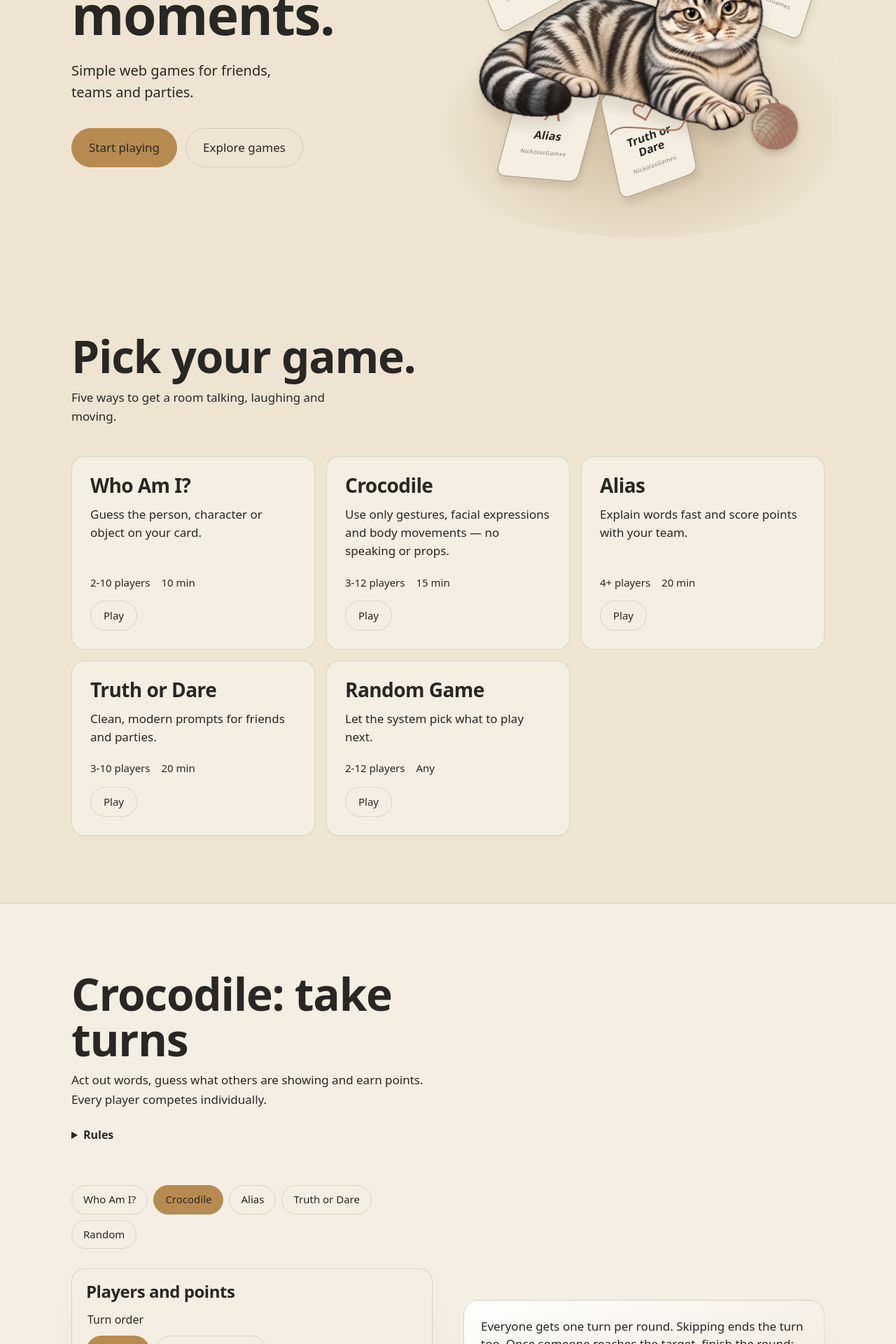
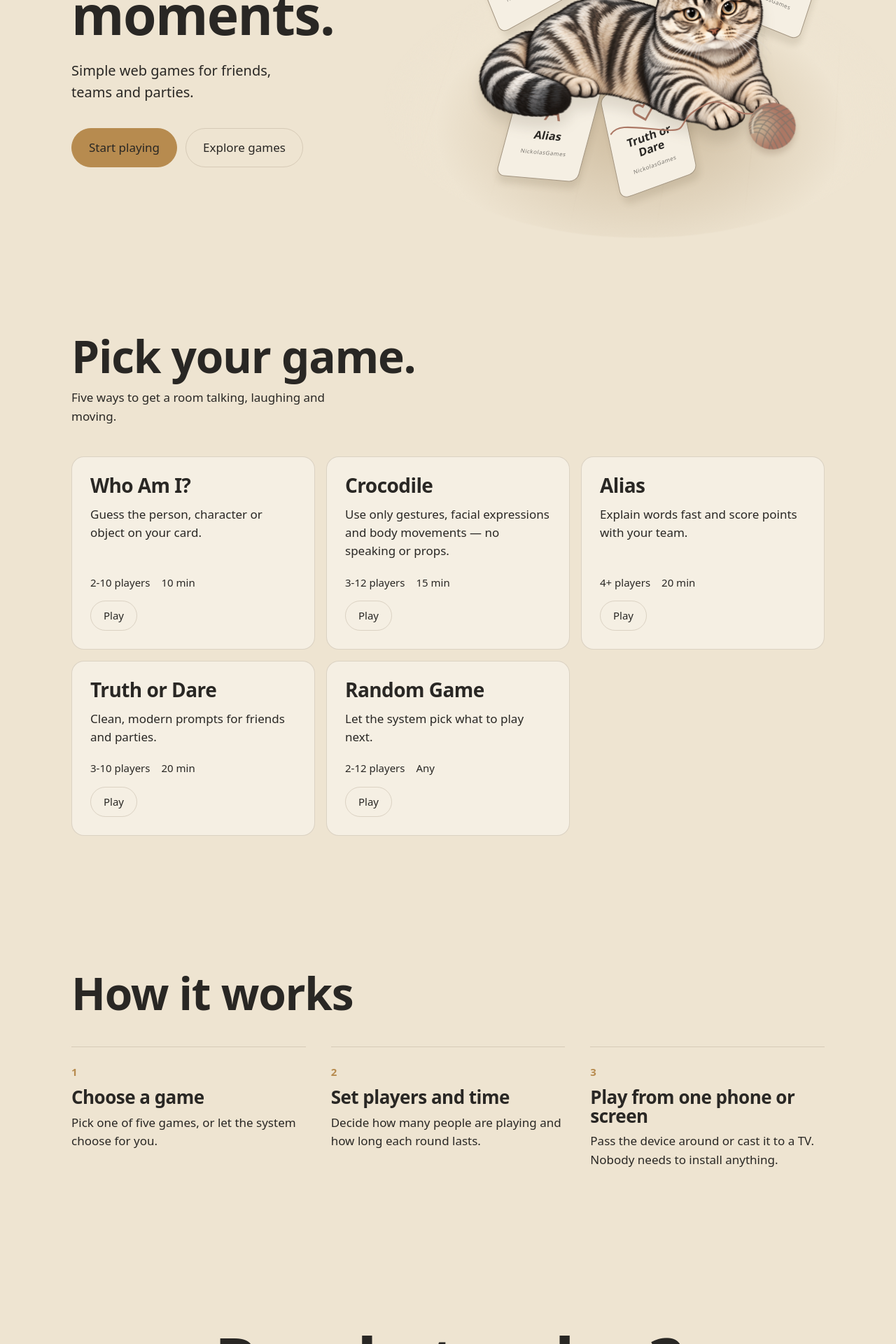
Before and after one commit to Nikruto-1/NickolasGames, a React (Vite) app in the folder NickolasGames/ClientApp/: page / in a window 1280 px wide. Shown: the part 300-2220 px from the top of the page at 70% size. Built offline with nearby package versions, Linux system fonts and the light colour scheme.

Commit message:
Separate home and game views, add shareable game URLs and browser back navigation

```diff
--- a/NickolasGames/ClientApp/src/NickolasGames.jsx
+++ b/NickolasGames/ClientApp/src/NickolasGames.jsx
@@ -12,7 +12,8 @@ import { AppStatus } from "./components/AppStatus";
 import { initialLanguage, updateSiteMetadata, LANGUAGE_PATHS } from "./utils/siteMetadata.js";
 import { PRIVACY_COPY } from "./locales/privacy.js";
 import { readValue, writeValue } from "./utils/progress";
-import { scrollToSection } from "./utils/pageNavigation.js";
+import { gameFromSearch, pageForGame } from "./utils/gameNavigation.js";
+import { GameScreen } from "./components/GameScreen.jsx";
 import { COPY } from "./locales";
 import "./nickolasgames.css";
 import "./product.css";
@@ -22,18 +23,23 @@ const pickRandom = () => PLAYABLE[Math.floor(Math.random() * PLAYABLE.length)];
 
 export default function NickolasGames() {
   const [showIntro, setShowIntro] = useState(false);
-  const [startRequest,setStartRequest]=useState(0);
-  const requestStart=()=>{setStartRequest(value=>value+1);document.querySelector("#preview")?.scrollIntoView({behavior:"instant",block:"start"});};
+  const [startRequest,setStartRequest] = useState(0);
+  const [screenGame, setScreenGame] = useState(() => gameFromSearch(location.search));
   const finishIntro = useCallback(() => setShowIntro(false), []);
   const [lang, setLang] = useState(initialLanguage);
   const [game, setGame] = useState(() => { const g = readValue("nickolasgames-active-game"); return PLAYABLE.includes(g) ? g : "crocodile"; });
   useEffect(() => { writeValue("nickolasgames-active-game", game); }, [game]);
   const t = COPY[lang] || COPY.en;
-  const choose = (k, scroll) => {
+  const navigate = (k) => {
+    const selected = k === "random" ? pickRandom() : (PLAYABLE.includes(k) ? k : null);
+    if (selected) setGame(selected);
+    setScreenGame(selected);
     setStartRequest(0);
-    setGame(k === "random" ? pickRandom() : k);
-    if (scroll) scrollToSection("#preview");
+    history.pushState(null, "", pageForGame(lang, selected, location.search));
+    window.scrollTo({ top: 0, behavior: "instant" });
   };
+  const requestStart = () => navigate(game);
+  const choose = (k) => navigate(k);
 
   useEffect(() => {
     try { localStorage.setItem("nickolasgames-lang", lang); } catch {}
@@ -43,27 +49,45 @@ export default function NickolasGames() {
     if (location.pathname !== nextPath) history.replaceState(null, "", nextPath + location.search);
     const update = () => updateSiteMetadata(lang, t.games, (PRIVACY_COPY[lang] || PRIVACY_COPY.en).title);
     update();
-    addEventListener("popstate", update);
-    return () => removeEventListener("popstate", update);
+    return undefined;
+  }, [lang]);
+
+  useEffect(() => {
+    const onHistory = () => {
+      const route = gameFromSearch(location.search);
+      setScreenGame(route);
+      if (route) setGame(route);
+      const pathLang = location.pathname.split("/").find(part => Object.hasOwn(LANGUAGE_PATHS, part));
+      if (pathLang && pathLang !== lang) setLang(pathLang);
+    };
+    addEventListener("popstate", onHistory);
+    return () => removeEventListener("popstate", onHistory);
   }, [lang]);
 
   return (
     <>
       {showIntro && <HolmesIntro lang={lang} onComplete={finishIntro} />}
       <div inert={showIntro ? true : undefined}>
-      <SiteNavigation lang={lang} setLang={setLang} label={t.language} />
+      <SiteNavigation lang={lang} setLang={setLang} label={t.language} onHome={() => navigate(null)} />
       <AppStatus lang={lang} />
       <main id="main">
-      <Hero t={t} onStart={requestStart} />
-      <GamesGrid games={t.games} t={t} onPlay={(k) => choose(k, true)} />
-      {game === "crocodile"
-        ? <CharadesGame key={`${lang}-${game}`} games={t.games} t={t} lang={lang} startRequest={startRequest} onGame={(k) => choose(k, false)} />
-        : game === "whoami" ? <WhoAmIGame key={`${lang}-${game}`} games={t.games} t={t} lang={lang} startRequest={startRequest} onGame={(k) => choose(k, false)} />
-        : game === "alias" ? <AliasGame key={`${lang}-${game}`} games={t.games} t={t} lang={lang} startRequest={startRequest} onGame={(k) => choose(k, false)} />
-        : game === "truth" ? <TruthOrDareGame key={`${lang}-${game}`} games={t.games} t={t} lang={lang} onGame={(k) => choose(k, false)} />
-        : <CardStackPreview key={`${lang}-${game}`} game={game} games={t.games} t={t} lang={lang} startRequest={startRequest} onGame={(k) => choose(k, false)} />}
-      <HowItWorks t={t} />
-      <FinalCta t={t} onStart={requestStart} />
+      {screenGame === null ? <>
+        <Hero t={t} onStart={requestStart} />
+        <GamesGrid games={t.games} t={t} onPlay={choose} />
+        <HowItWorks t={t} />
+        <FinalCta t={t} onStart={requestStart} />
+      </> : <GameScreen game={screenGame} games={t.games} lang={lang}
+        onBack={() => navigate(null)} onChoose={choose}>
+        {screenGame === "crocodile"
+          ? <CharadesGame key={`${lang}-crocodile`} games={t.games} t={t} lang={lang} startRequest={startRequest} onGame={choose} />
+          : screenGame === "whoami"
+            ? <WhoAmIGame key={`${lang}-whoami`} games={t.games} t={t} lang={lang} startRequest={startRequest} onGame={choose} />
+          : screenGame === "alias"
+            ? <AliasGame key={`${lang}-alias`} games={t.games} t={t} lang={lang} startRequest={startRequest} onGame={choose} />
+          : screenGame === "truth"
+            ? <TruthOrDareGame key={`${lang}-truth`} games={t.games} t={t} lang={lang} onGame={choose} />
+          : <CardStackPreview key={`${lang}-${screenGame}`} game={screenGame} games={t.games} t={t} lang={lang} startRequest={startRequest} onGame={choose} />}
+      </GameScreen>}
       </main>
       <footer><span>{t.footer}</span><PrivacyPanel lang={lang} /><button className="btn sm" onClick={() => setShowIntro(true)}>{({uk:"Холмс · 2D-вступ",en:"Holmes · 2D intro",sv:"Holmes · 2D-intro",de:"Holmes · 2D-Intro",es:"Holmes · Intro 2D"})[lang]}</button></footer>
       </div>
```
